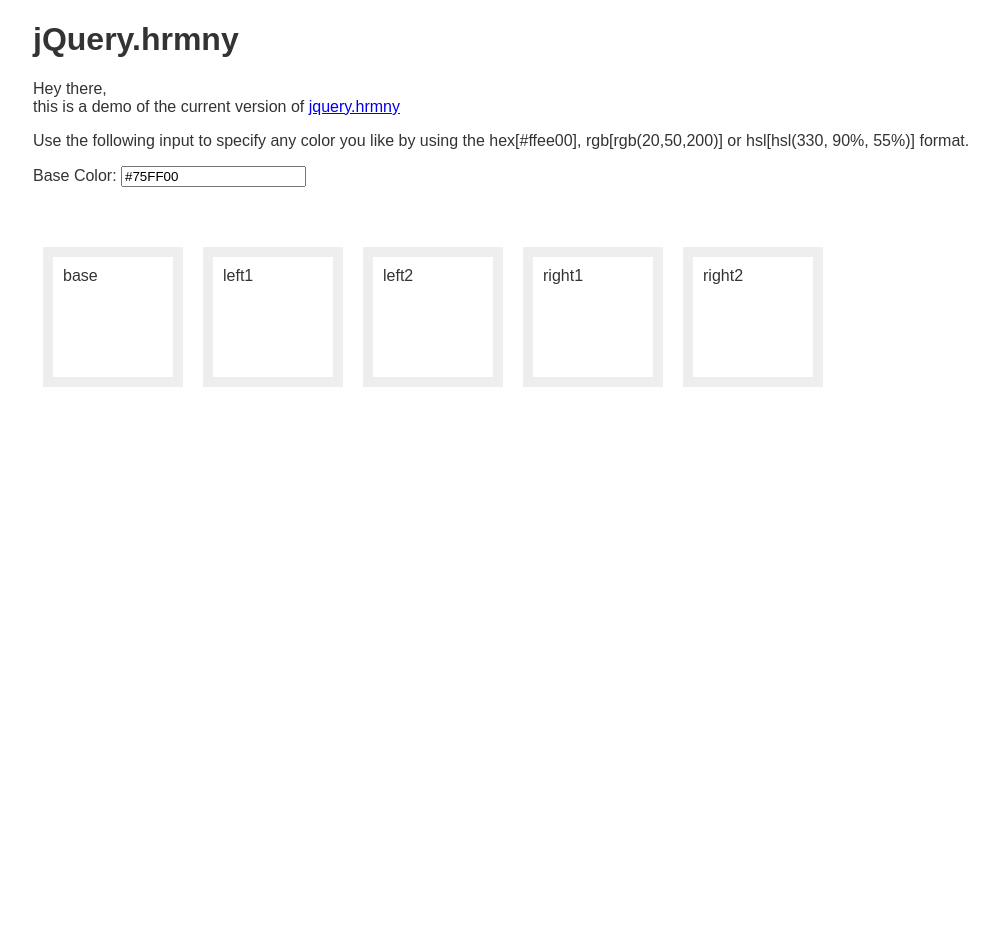
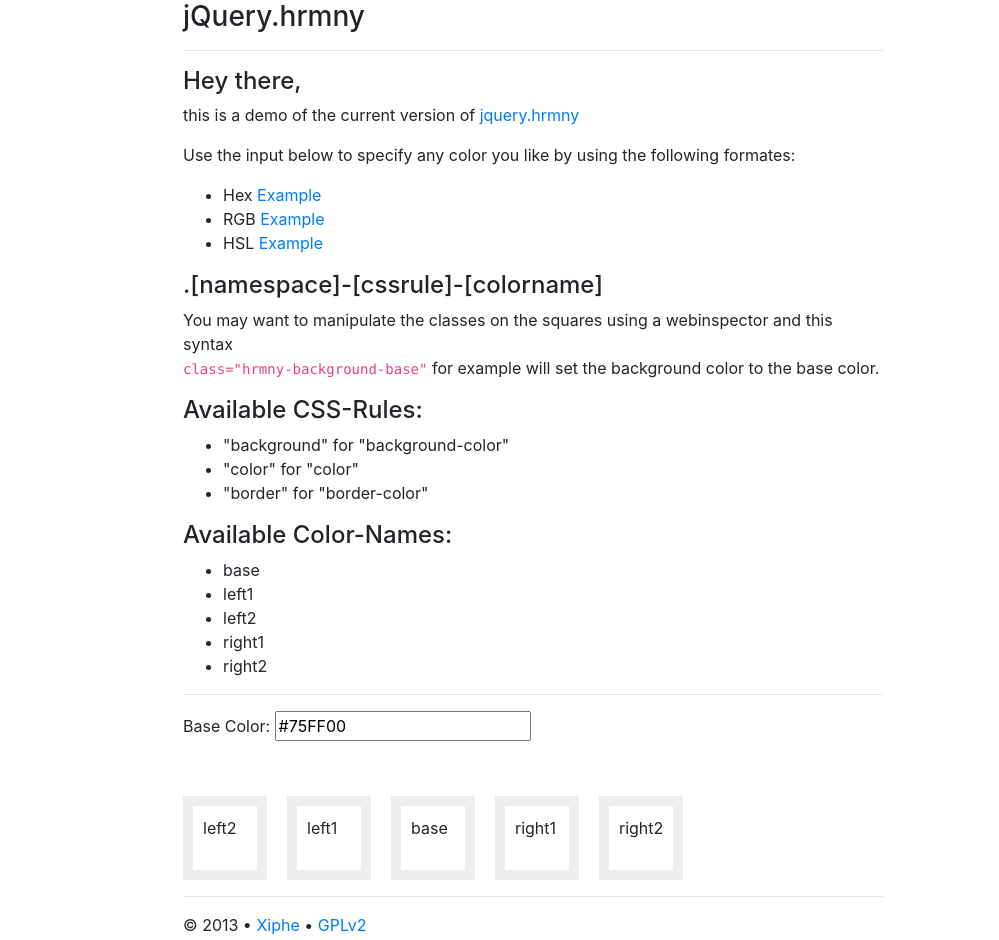
Before and after one commit to Xiphe/jquery.hrmny, a plain HTML site: page index.html in a window 1280 px wide. Shown: the whole page, without its empty margins (107-1106 px from the left). Before the commit the page ends 800 px from the top, so only its background shows below. Drawn offline with nearby package versions, Linux system fonts and the light colour scheme.

Commit message:
// Better description ++ Twitter Bootstrap

```diff
--- a/index.html
+++ b/index.html
@@ -4,39 +4,93 @@
         <meta charset="utf-8">
         <meta http-equiv="X-UA-Compatible" content="IE=edge,chrome=1">
         <title>jQuery.hrmny Demo</title>
+        <link rel="stylesheet" type="text/css" href="http://cdnjs.cloudflare.com/ajax/libs/twitter-bootstrap/2.2.2/css/bootstrap.min.css">
         <link rel="stylesheet" type="text/css" href="res/css/style.css">
     </head>
     <body>
-        <div id="wrap">
-            <header>
-                <h1>jQuery.hrmny</h1>
-                <p>Hey there,<br />this is a demo of the current version of <a href="https://github.com/Xiphe/jquery.hrmny">jquery.hrmny</a></p>
-                <p>Use the following input to specify any color you like by using the hex[#ffee00], rgb[rgb(20,50,200)] or hsl[hsl(330, 90%, 55%)] format.</p>
-                <label for="clrhrmny-input">
-                    Base Color:
-                </label>
-                <input type="text" id="clrhrmny-input" value="#75FF00" />
-            <header>
+        <div class="container-narrow">
+            <header class="masterhead">
+                <h3>jQuery.hrmny</h3>
+            </header>
+            <hr />
+
+            <div class="row-fluid">
+                <div class="span6">
+                    <h4>Hey there,</h4>
+                    <p>
+                        this is a demo of the current version of <a href="https://github.com/Xiphe/jquery.hrmny">jquery.hrmny</a>
+                    </p>
+                    <p>
+                        Use the input below to specify any color you like by using the following formates:
+                    </p>
+                    <ul>
+                        <li>Hex <a href="##ffee00">Example</a></li>
+                        <li>RGB <a href="#rgb(20,50,200)">Example</a></li>
+                        <li>HSL <a href="#hsl(330, 90%, 55%)">Example</a></li>
+                    </ul>
+                    <h4>.[namespace]-[cssrule]-[colorname]</h4>
+                    <p>
+                        You may want to manipulate the classes on the squares using a webinspector and this syntax<br /><code>class="hrmny-background-base"</code> for example will set the background color to the base color.
+                    </p>
+                </div>
+                <div class="span6">
+                    <h4>Available CSS-Rules:</h4>
+                    <ul>
+                        <li>"background" for "background-color"</li>
+                        <li>"color" for "color"</li>
+                        <li>"border" for "border-color"</li>
+                    </ul>
+                    <h4>Available Color-Names:</h4>
+                    <ul>
+                        <li>base</li>
+                        <li>left1</li>
+                        <li>left2</li>
+                        <li>right1</li>
+                        <li>right2</li>
+                    </ul>
+                </div>
+            </div>
+            <hr />
+            <label for="clrhrmny-input">
+                Base Color:
+            </label>
+            <input type="text" id="clrhrmny-input" value="#75FF00" />
+
+
             <div id="colorboxes" class="hrmny-analogous">
-              	<div class="box hrmny-background-base">
+                <div class="box hrmny-background-left2 hrmny-hover-border-base">
+                    left2
+                </div>
+                <div class="box hrmny-background-left1 hrmny-hover-border-right1">
+                    left1
+                </div>
+              	<div class="box hrmny-background-base hrmny-hover-border-right2">
                 	base
             	</div>
-            	<div class="box hrmny-background-left1">
-                	left1
-            	</div>
-            	<div class="box hrmny-background-left2 hrmny-color-base">
-                	left2
-            	</div>
-            	<div class="box hrmny-background-right1">
+                <div class="box hrmny-background-right1 hrmny-hover-border-left2">
                 	right1
             	</div>
-            	<div class="box hrmny-background-right2 hrmny-border-left1">
+            	<div class="box hrmny-background-right2 hrmny-hover-border-left1">
                 	right2
             	</div>
+                <br class="clear" />
             </div>
+
+            <hr />
             <footer>
-                <script type="text/javascript" src="//ajax.googleapis.com/ajax/libs/jquery/1.9.0/jquery.min.js"></script>
-                <script type="text/javascript" src="//raw.github.com/Xiphe/jquery.hrmny/master/jquery.hrmny.js"></script>
+                <p class="copy">
+                    © 2013 • <a href="https://github.com/Xiphe">Xiphe</a> • <a href="https://raw.github.com/Xiphe/jquery.hrmny/master/LICENSE">GPLv2</a>
+                </p>
+                <script type="text/javascript" src="https://ajax.googleapis.com/ajax/libs/jquery/1.9.0/jquery.min.js"></script>
+                <script type="text/javascript" src="https://raw.github.com/Xiphe/jquery.hrmny/master/jquery.hrmny.js"></script>
+                <script type="text/javascript">
+                    jQuery(document).ready(function() {
+                        $(window).bind('hashchange', function() {
+                            $('#clrhrmny-input').val(window.location.hash.substring(1))
+                                .trigger('keyup');
+                        });
+                    });
+                </script>
             </footer>
         </div>
     </body>
--- a/res/css/style.css
+++ b/res/css/style.css
@@ -1,20 +1,20 @@
-body {
-	font-family: sans-serif;
-	color: #333;
+.clear {
+	clear: both;
 }
-#wrap {
-	width: 90%;
-	margin: auto;
-	max-width: 1000px;
+.container-narrow {
+	margin: 0 auto;
+	width: 95%;
+    max-width: 700px;
 }
 #colorboxes {
-	margin: 50px 0 0;
+	margin: 30px 0 0;
+	width: 103%;
 }
 .box {
     border: 10px solid #eee;
-    margin: 10px;
+    margin: 20px 20px 0 0;
     padding: 10px;
-    width: 100px;
-    height: 100px;
+    width: 84px;
+    height: 84px;
     float: left;
 }
```
